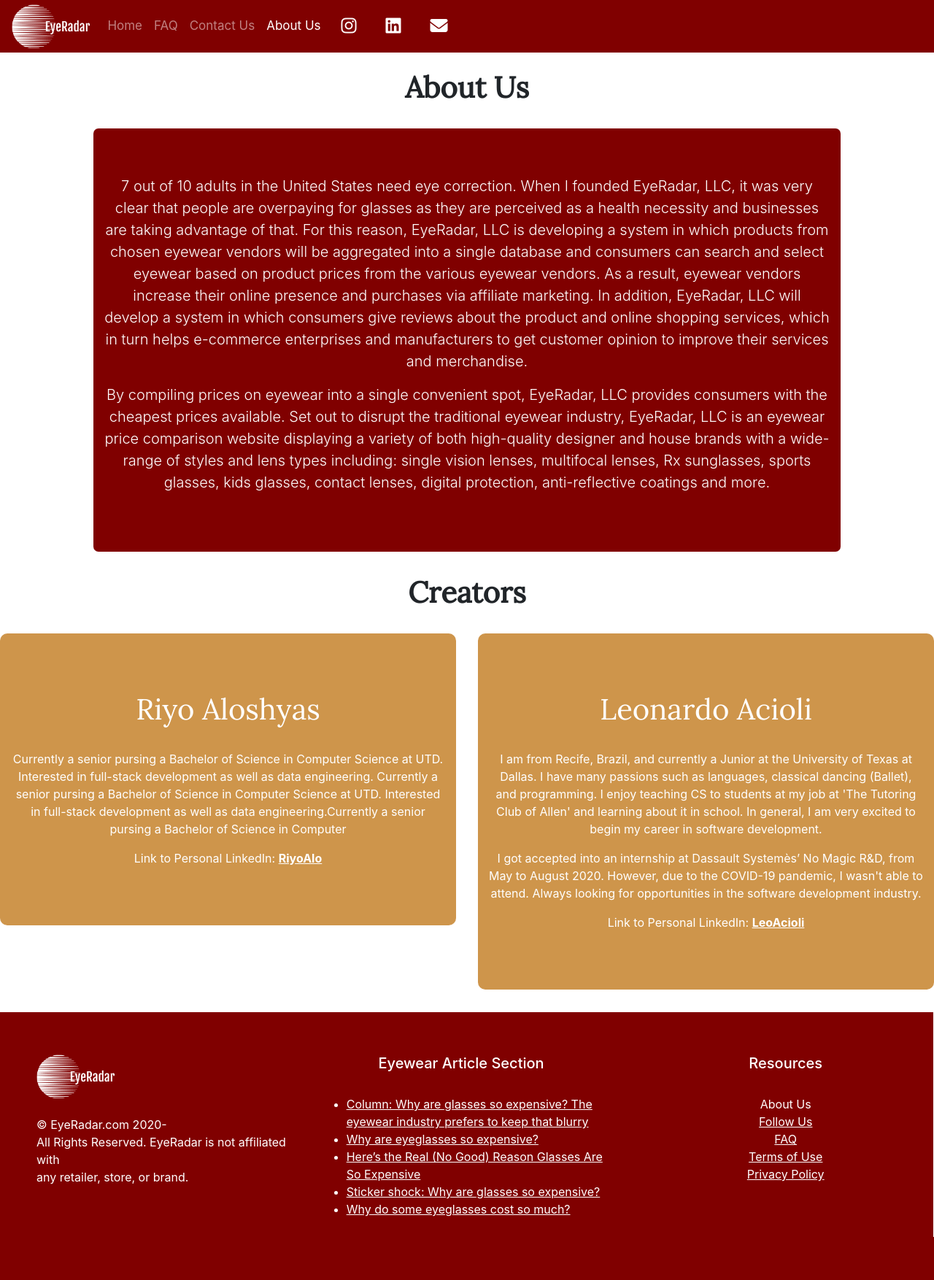
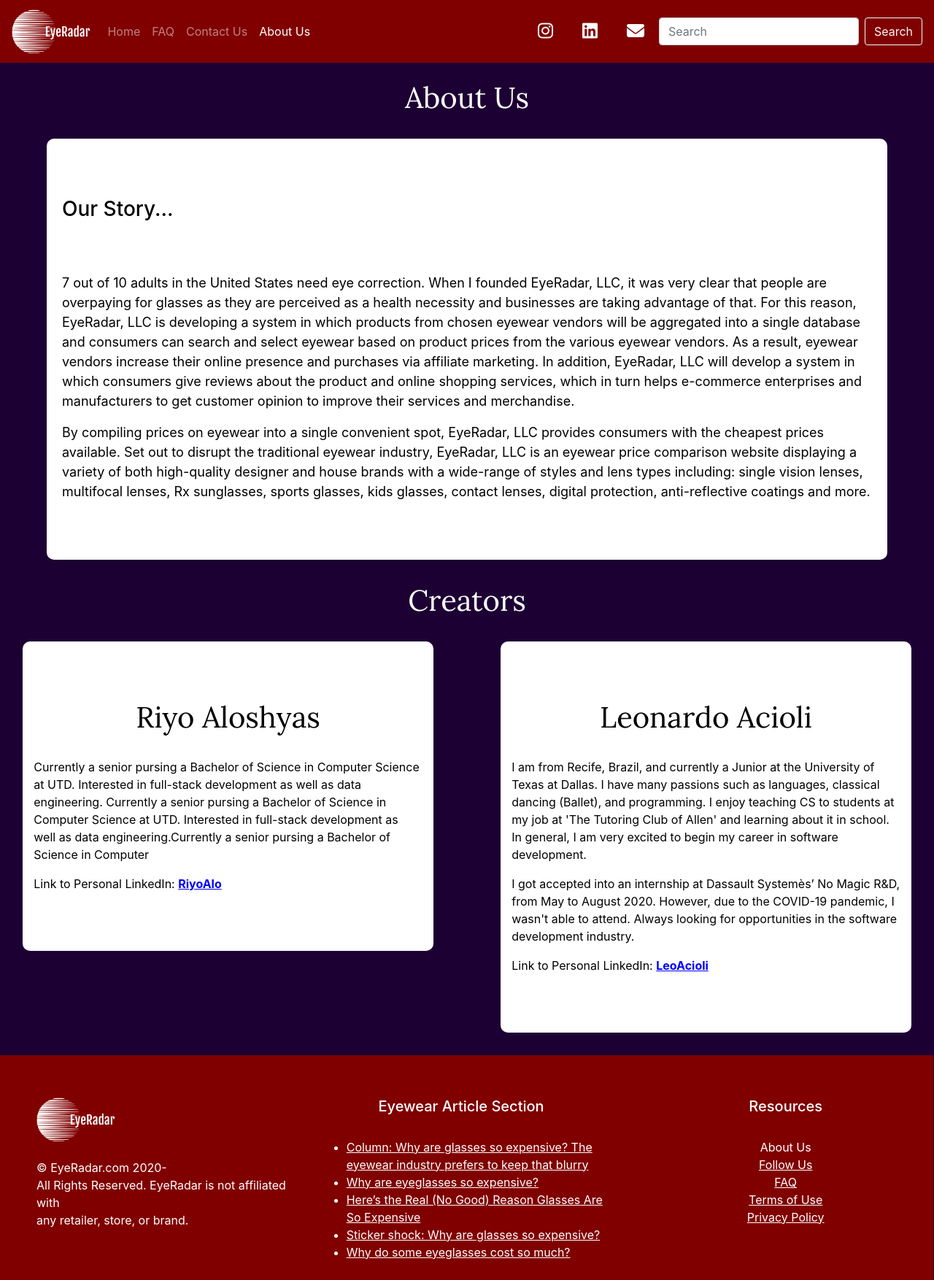
Before and after one commit to Riyo-Aloshyas/eyeradar-website, a PHP site: page /about.html in a window 1280 px wide. Shown: the whole page at 73% size. Before the commit the page ends 1695 px from the top, so only its background shows below. Run offline with PHP 8.4, Linux system fonts and the light colour scheme; some libraries are stand-ins or nearby versions.

Commit message:
Add files via upload

```diff
--- a/about.html
+++ b/about.html
@@ -18,32 +18,30 @@
 
 </head>
 
-<body>
+<body style="background-color:#1d0033">
 
-	<nav class="navbar sticky-top navbar-expand-lg navbar-dark" style="background-color:maroon;height:72px;">
-		<a class="navbar-brand" href="index.php"><img class="logo" src="logo.png"></a>
-		<button class="navbar-toggler" type="button" data-toggle="collapse" data-target="#navbarNav" aria-controls="navbarNav" aria-expanded="false" aria-label="Toggle navigation">
+<nav class="navbar sticky-top navbar-expand-lg navbar-dark" style="background-color:maroon;">
+  <a class="navbar-brand" href="index.php"><img src="logo.png" class="logo"></a>
+  <button class="navbar-toggler" type="button" data-toggle="collapse" data-target="#navbarSupportedContent" aria-controls="navbarSupportedContent" aria-expanded="false" aria-label="Toggle navigation">
     <span class="navbar-toggler-icon"></span>
   </button>
 
-      	<div class="collapse navbar-collapse" id="navbarNav">
-      		<ul class="navbar-nav">
+  <div class="collapse navbar-collapse" id="navbarSupportedContent">
+    <ul class="navbar-nav mr-auto">
       <li class="nav-item">
-      				<a class="nav-link" style="font-size:17px;" href="index.php">Home</a>
+        <a class="nav-link" href="index.php">Home<span class="sr-only">(current)</span></a>
       </li>
       <li class="nav-item">
-      				<a class="nav-link" style="font-size:17px;" href="FAQ.php">FAQ</a>
+        <a class="nav-link" href="FAQ.php">FAQ</a>
       </li>
       <li class="nav-item">
-      				<a class="nav-link" style="font-size:17px;" href="ContactUs.html">Contact Us</a>
+        <a class="nav-link" href="ContactUs.html">Contact Us</a>
       </li>
       <li class="nav-item active">
-      				<a class="nav-link" style="font-size:17px;" href="#">About Us<span class="sr-only">(current)</span></a>
-      			</li>
+        <a class="nav-link" href="about.html">About Us</a>
     </ul>
-
      <span style="font-size: 1.5em; color: white;">
-      			<a class="a-nav"href="https://www.instagram.com/eyeradar/"><i class="fa fa-instagram" aria-hidden="true"></i></a>
+          <a class="a-nav"href="https://www.instagram.com/eyeradar/"><i class=" fa fa-instagram" aria-hidden="true"></i></a>
         </span>
         <span style="font-size: 1.5em; color: white;">
           <a class="a-nav" href="#"><i class="fa fa-linkedin-square" aria-hidden="true"></i></a>
@@ -51,38 +49,51 @@
       <span style="font-size: 1.5em; color: white;">
         <a class="a-nav" href="contactUs.html"><i class="fa fa-envelope" aria-hidden="true"></i></a>
       </span>
+    <form class="form-inline my-2 my-lg-0" name="form1" method="get" action="search.php">
+      <input class="form-control mr-sm-2" type="text" placeholder="Search" name="search" aria-label="Search">
+      <input class="btn btn-outline-light my-2 my-sm-0" type="submit" value="Search" name="submit"></input>
+    </form>
+  </div>
 </nav>
 
         <br>
-        <h1 style="text-align: center"><strong>About Us</strong></h1>
+        <h1 style="text-align:center;color:white;">About Us</h1>
         <br>
 
 
-        <div class="jumbotron jumbotron-fluid jumbotron-about">
-  <div class="container">
+        <div class="jumbotron jumbotron-fluid jumbotron-faq">
+      <div class="container" style="font-size:18px;">
 
         <p class="lead">
-    7 out of 10 adults in the United States need eye correction. When I founded EyeRadar, LLC, it was very clear that people are overpaying for glasses as they are perceived as a health necessity and businesses are taking advantage of that. For this reason, EyeRadar, LLC is developing a system in which products from chosen eyewear vendors will be aggregated into a single database and consumers can search and select eyewear based on product prices from the various eyewear vendors. As a result, eyewear vendors increase their online presence and purchases via affiliate marketing. In addition, EyeRadar, LLC will develop a system in which consumers give reviews about the product and online shopping services, which in turn helps e-commerce enterprises and manufacturers to get customer opinion to improve their services and merchandise.</p>
-    <p class="lead">
+          <h3>Our Story...</h3>
+        </p>
+
+        <br><br>
+
+        <p>
+7 out of 10 adults in the United States need eye correction. When I founded EyeRadar, LLC, it was very clear that people are overpaying for glasses as they are perceived as a health necessity and businesses are taking advantage of that. For this reason, EyeRadar, LLC is developing a system in which products from chosen eyewear vendors will be aggregated into a single database and consumers can search and select eyewear based on product prices from the various eyewear vendors. As a result, eyewear vendors increase their online presence and purchases via affiliate marketing. In addition, EyeRadar, LLC will develop a system in which consumers give reviews about the product and online shopping services, which in turn helps e-commerce enterprises and manufacturers to get customer opinion to improve their services and merchandise.
+        </p>
+
+
+        <p>
           By compiling prices on eyewear into a single convenient spot, EyeRadar, LLC provides consumers with the cheapest prices available. Set out to disrupt the traditional eyewear industry, EyeRadar, LLC is an eyewear price comparison website displaying a variety of both high-quality designer and house brands with a wide-range of styles and lens types including: single vision lenses, multifocal lenses, Rx sunglasses, sports glasses, kids glasses, contact lenses, digital protection, anti-reflective coatings and more.
+        </p>
 
-    </p>
 </div>
 </div>
-
-<h1 style="text-align:center"><strong>Creators</strong></h1>
+<h1 style="text-align:center;color:white;">Creators</h1>
 <br>
 
 
 <div class="row">
 
 <div class="col-6">
-<div class="jumbotron jumbotron-fluid jumbotron-secondary" style="border-radius: 10px; margin-bottom:5%;">
+<div class="jumbotron jumbotron-fluid jumbotron-faq" style="border-radius: 10px; margin-bottom:5%;">
   <div class="container">
         <p class="lead">   <h1>Riyo Aloshyas</h1> <br>
     Currently a senior pursing a Bachelor of Science in Computer Science at UTD. Interested in full-stack development as well as data engineering. Currently a senior pursing a Bachelor of Science in Computer Science at UTD. Interested in full-stack development as well as data engineering.Currently a senior pursing a Bachelor of Science in Computer</p>
     <p>
-      Link to Personal LinkedIn: <strong><a href="https://www.linkedin.com/in/riyoalo/" style="color:white"><u>RiyoAlo </u></a></strong>
+      Link to Personal LinkedIn: <strong><a href="https://www.linkedin.com/in/riyoalo/" style="color:blue"><u>RiyoAlo </u></a></strong>
 
 
   </div>
@@ -91,7 +102,7 @@
 </div>
 
 <div class="col-6">
-<div class="jumbotron jumbotron-fluid jumbotron-secondary" style="border-radius: 10px; margin-bottom:5%;">
+<div class="jumbotron jumbotron-fluid jumbotron-faq" style="border-radius: 10px; margin-bottom:5%;">
   <div class="container">
         <p class="lead">    <h1>Leonardo Acioli</h1> <br>
     I am from Recife, Brazil, and currently a Junior at the University of Texas at Dallas.
@@ -101,7 +112,7 @@
 Always looking for opportunities in the software development industry.</p>
 
         <p>
-        Link to Personal LinkedIn: <strong><a href="https://www.linkedin.com/in/leoacioli/" style="color:white"><u> LeoAcioli</u></a></strong>
+        Link to Personal LinkedIn: <strong><a href="https://www.linkedin.com/in/leoacioli/" style="color:blue"><u> LeoAcioli</u></a></strong>
 
 
   </div>
--- a/main.css
+++ b/main.css
@@ -58,7 +58,7 @@ h1{
 }
 
 .jumbotron-secondary{
-	background:#ce954b;
+	background:#1d0033;
 	color:white;
 	text-align:center;
 	margin-bottom:0;
@@ -67,11 +67,11 @@ h1{
 .jumbotron-faq{
 
 	border-radius: 10px;
-	margin-left:1%;
-	margin-right:1%;
-	width:98%;
-	background-color:#ce954b;
-	color:white;
+	margin-left:5%;
+	margin-right:5%;
+	width:90%;
+	background-color:white;
+	color:black;
 }
 
 .jumbotron-index{
@@ -80,6 +80,7 @@ h1{
 	border-radius:20px;
 	width:90%;
 	height:60%;
+
 }
 
 
```
Also changed, not shown: ContactUs.html (+16 -12 lines), FAQ.php (+17 -26 lines), index.php (+33 -21 lines), privacypolicy.html (+15 -10 lines), search.php (+29 -39 lines), tou.html (+16 -11 lines). Lines whose indentation alone changed are shown as unchanged.
